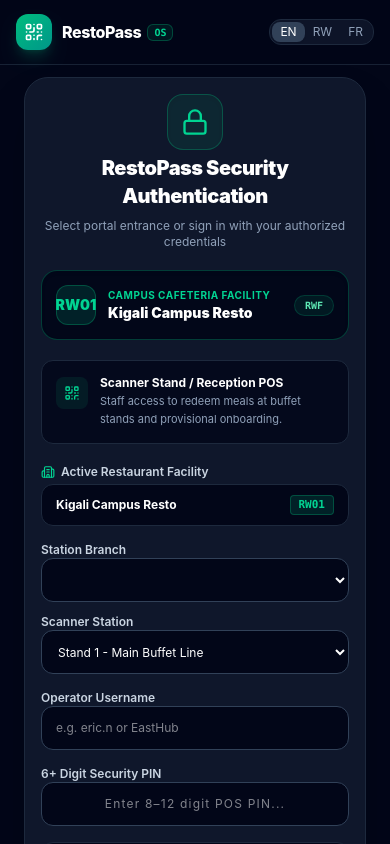
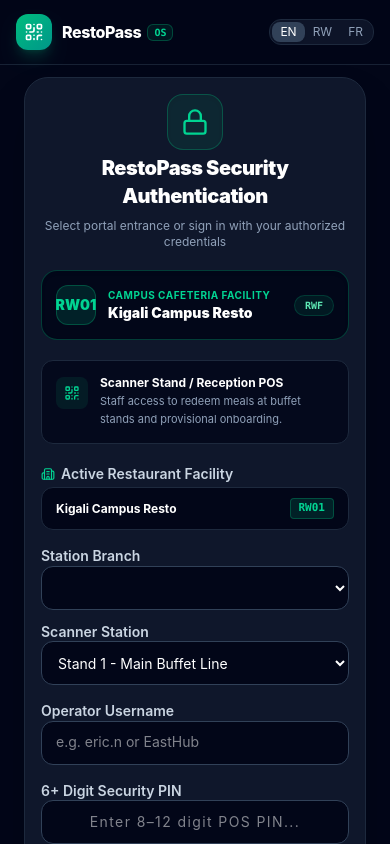
Before and after one commit to ephremdushime/restourant, a React (Vite) app: page / in a window 390 px wide. Shown: the top 844 px of the page. Built offline with nearby package versions, Linux system fonts and the light colour scheme.

Commit message:
ui: improve mobile authentication form ergonomics

```diff
--- a/src/index.css
+++ b/src/index.css
@@ -541,3 +541,24 @@ main th {
     overflow-wrap: anywhere;
   }
 }
+
+
+@media (max-width: 380px) {
+  .auth-portal-workspace .grid.grid-cols-2 {
+    grid-template-columns: minmax(0, 1fr);
+  }
+}
+
+@media (max-width: 767px) {
+  .auth-portal-workspace input:not([type="checkbox"]):not([type="radio"]),
+  .auth-portal-workspace select,
+  .auth-portal-workspace textarea {
+    min-height: 2.75rem;
+    font-size: 0.875rem;
+  }
+
+  .auth-portal-workspace label {
+    font-size: 0.875rem;
+    line-height: 1.4;
+  }
+}
```
